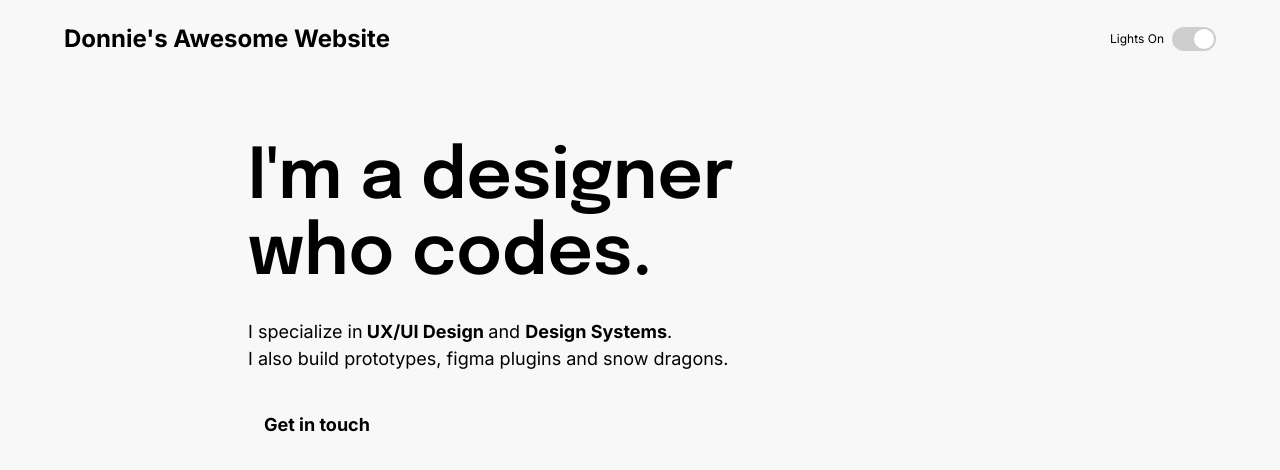
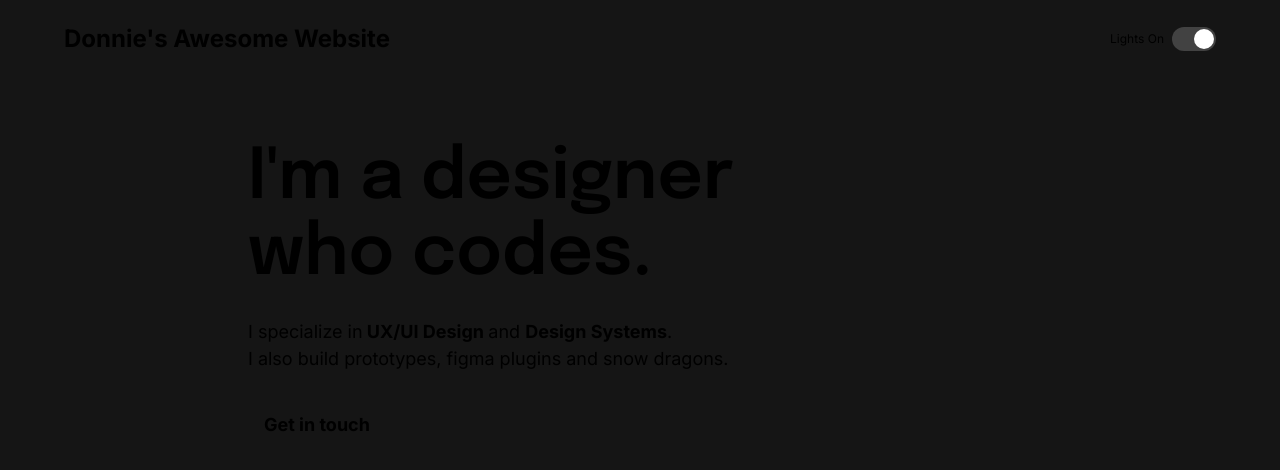
Before and after one commit to dnlklmn/d-site, a React (Create React App) app: page / in a window 1280 px wide. Shown: the top 470 px of the page. Built offline with nearby package versions, Linux system fonts and the light colour scheme.

Commit message:
chore: style-dictionary output

```diff
--- a/src/theme/light.css
+++ b/src/theme/light.css
@@ -1,8 +1,8 @@
 :root {
-  --primary: #51ff4e;
+  --primary: #05f300;
   --secondary: #db00ff;
   --fg-contrast: #151515;
   --fg-match-bg: #f8f8f8;
-  --bg-default: #f8f8f8;
-  --bg-dip: #cfcece;
+  --bg-default: #151515;
+  --bg-dip: #424242;
 }
--- a/src/theme/token-transformation/light.json
+++ b/src/theme/token-transformation/light.json
@@ -1,6 +1,6 @@
 {
   "primary": {
-    "value": "#51ff4e",
+    "value": "#05f300",
     "type": "color"
   },
   "secondary": {
@@ -19,11 +19,11 @@
   },
   "bg": {
     "default": {
-      "value": "#f8f8f8",
+      "value": "#151515",
       "type": "color"
     },
     "dip": {
-      "value": "#cfcece",
+      "value": "#424242",
       "type": "color"
     }
   }
```
